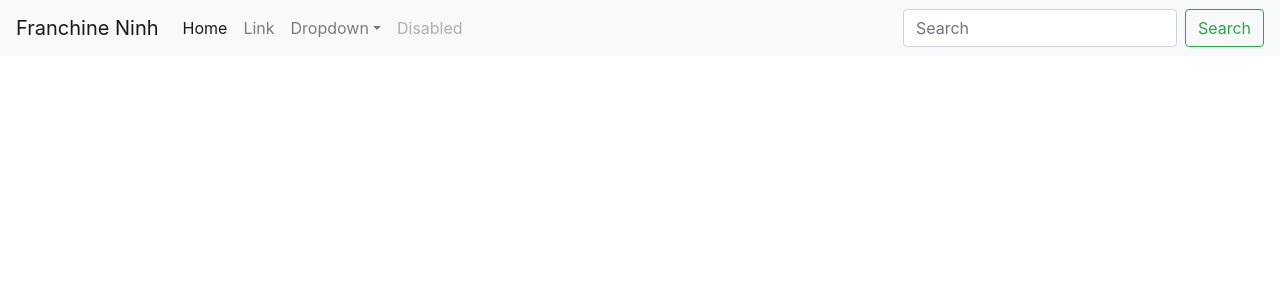
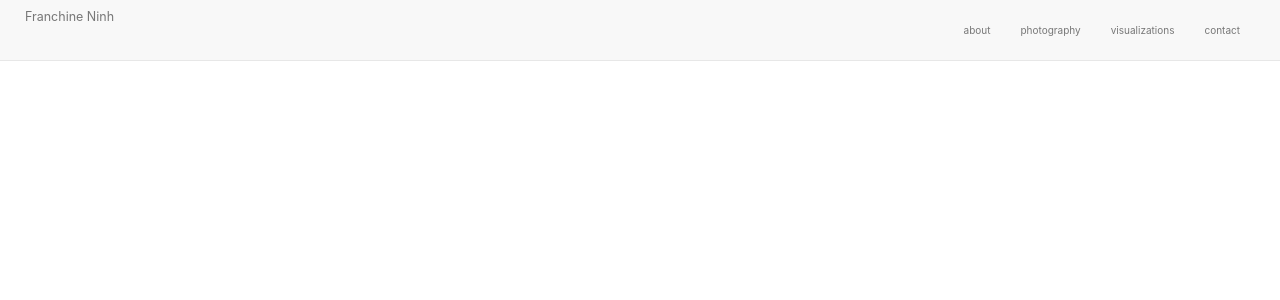
Before and after one commit to franchine/franchine.github.io, a React (Create React App) app: page / in a window 1280 px wide. Shown: the top 300 px of the page. Built offline with nearby package versions, Linux system fonts and the light colour scheme; the HTML template or start-up script is replaced by a standard one.

Commit message:
formatting navbar

```diff
--- a/public/index.html
+++ b/public/index.html
@@ -1,16 +1,30 @@
 <!DOCTYPE html>
 <html lang="en">
   <head>
-    <meta charset="utf-8">
-    <link rel="shortcut icon" href="%PUBLIC_URL%/favicon.ico">
-    <meta name="viewport" content="width=device-width, initial-scale=1, shrink-to-fit=no">
-    <meta name="theme-color" content="#000000">
+    <meta charset="utf-8" />
+    <link rel="shortcut icon" href="%PUBLIC_URL%/favicon.ico" />
+    <meta
+      name="viewport"
+      content="width=device-width, initial-scale=1, shrink-to-fit=no"
+    />
+    <meta name="theme-color" content="#000000" />
     <!--
       manifest.json provides metadata used when your web app is added to the
       homescreen on Android. See https://developers.google.com/web/fundamentals/web-app-manifest/
     -->
-    <link rel="manifest" href="%PUBLIC_URL%/manifest.json">
-    <link rel="stylesheet" href="https://maxcdn.bootstrapcdn.com/bootstrap/4.0.0/css/bootstrap.min.css" integrity="sha384-Gn5384xqQ1aoWXA+058RXPxPg6fy4IWvTNh0E263XmFcJlSAwiGgFAW/dAiS6JXm" crossorigin="anonymous">
+    <link rel="manifest" href="%PUBLIC_URL%/manifest.json" />
+    <link
+      rel="stylesheet"
+      href="https://maxcdn.bootstrapcdn.com/bootstrap/4.0.0/css/bootstrap.min.css"
+      integrity="sha384-Gn5384xqQ1aoWXA+058RXPxPg6fy4IWvTNh0E263XmFcJlSAwiGgFAW/dAiS6JXm"
+      crossorigin="anonymous"
+    />
+    <link
+      rel="stylesheet"
+      href="https://maxcdn.bootstrapcdn.com/bootstrap/3.3.7/css/bootstrap.min.css"
+      integrity="sha384-BVYiiSIFeK1dGmJRAkycuHAHRg32OmUcww7on3RYdg4Va+PmSTsz/K68vbdEjh4u"
+      crossorigin="anonymous"
+    />
 
     <!--
       Notice the use of %PUBLIC_URL% in the tags above.
@@ -25,9 +39,7 @@
   </head>
 
   <body>
-    <noscript>
-      You need to enable JavaScript to run this app.
-    </noscript>
+    <noscript> You need to enable JavaScript to run this app. </noscript>
     <div id="root"></div>
     <!--
       This HTML file is a template.
@@ -39,8 +51,25 @@
       To begin the development, run `npm start` or `yarn start`.
       To create a production bundle, use `npm run build` or `yarn build`.
     -->
-    <script src="https://code.jquery.com/jquery-3.2.1.slim.min.js" integrity="sha384-KJ3o2DKtIkvYIK3UENzmM7KCkRr/rE9/Qpg6aAZGJwFDMVNA/GpGFF93hXpG5KkN" crossorigin="anonymous"></script>
-<script src="https://cdnjs.cloudflare.com/ajax/libs/popper.js/1.12.9/umd/popper.min.js" integrity="sha384-ApNbgh9B+Y1QKtv3Rn7W3mgPxhU9K/ScQsAP7hUibX39j7fakFPskvXusvfa0b4Q" crossorigin="anonymous"></script>
-<script src="https://maxcdn.bootstrapcdn.com/bootstrap/4.0.0/js/bootstrap.min.js" integrity="sha384-JZR6Spejh4U02d8jOt6vLEHfe/JQGiRRSQQxSfFWpi1MquVdAyjUar5+76PVCmYl" crossorigin="anonymous"></script>
+
+    <script
+      src="https://code.jquery.com/jquery-3.2.1.slim.min.js"
+      integrity="sha384-KJ3o2DKtIkvYIK3UENzmM7KCkRr/rE9/Qpg6aAZGJwFDMVNA/GpGFF93hXpG5KkN"
+      crossorigin="anonymous"
+    ></script>
+    <script
+      src="https://cdnjs.cloudflare.com/ajax/libs/popper.js/1.12.9/umd/popper.min.js"
+      integrity="sha384-ApNbgh9B+Y1QKtv3Rn7W3mgPxhU9K/ScQsAP7hUibX39j7fakFPskvXusvfa0b4Q"
+      crossorigin="anonymous"
+    ></script>
+    <script
+      src="https://maxcdn.bootstrapcdn.com/bootstrap/4.0.0/js/bootstrap.min.js"
+      integrity="sha384-JZR6Spejh4U02d8jOt6vLEHfe/JQGiRRSQQxSfFWpi1MquVdAyjUar5+76PVCmYl"
+      crossorigin="anonymous"
+    ></script>
+    <script src="//cdnjs.cloudflare.com/ajax/libs/html5shiv/3.7.2/html5shiv.min.js"></script>
+    <script src="//cdnjs.cloudflare.com/ajax/libs/html5shiv/3.7.2/html5shiv-printshiv.min.js"></script>
+    <script src="//cdnjs.cloudflare.com/ajax/libs/es5-shim/3.4.0/es5-shim.js"></script>
+    <script src="//cdnjs.cloudflare.com/ajax/libs/es5-shim/3.4.0/es5-sham.js"></script>
   </body>
 </html>
--- a/src/App.js
+++ b/src/App.js
@@ -1,13 +1,13 @@
 import React, { Component } from 'react';
 import logo from './logo.svg';
 import './css/App.css';
-import Nav from './Nav';
+import MainNav from './MainNav';
 
 class App extends Component {
   render() {
     return (
       <div>
-        <Nav/>
+        <MainNav/>
         {/* <header className="App-header">
           <img src={logo} className="App-logo" alt="logo" />
           <p>
--- /dev/null
+++ b/src/MainNav.js
@@ -0,0 +1,118 @@
+// import React from 'react';
+
+// class Navigation extends React.Component {
+//   render() {
+//     return (
+//       <nav className="navbar navbar-expand-lg navbar-light bg-light">
+//         <a className="navbar-brand" href="/">Franchine Ninh</a>
+//         <button className="navbar-toggler" type="button" data-toggle="collapse" data-target="#navbarSupportedContent" aria-controls="navbarSupportedContent" aria-expanded="false" aria-label="Toggle navigation">
+//           <span className="navbar-toggler-icon"></span>
+//         </button>
+
+//         <div className="collapse navbar-collapse" id="navbarSupportedContent">
+//           <ul className="navbar-nav mr-auto">
+//             <li className="nav-item active">
+//               <a className="nav-link" href="/">Home <span className="sr-only">(current)</span></a>
+//             </li>
+//             <li className="nav-item">
+//               <a className="nav-link" href="/">Link</a>
+//             </li>
+//             <li className="nav-item dropdown">
+//               <a className="nav-link dropdown-toggle" href="/" id="navbarDropdown" role="button" data-toggle="dropdown" aria-haspopup="true" aria-expanded="false">
+//                 Dropdown
+//               </a>
+//               <div className="dropdown-menu" aria-labelledby="navbarDropdown">
+//                 <a className="dropdown-item" href="/">Action</a>
+//                 <a className="dropdown-item" href="/">Another action</a>
+//                 <div className="dropdown-divider"></div>
+//                 <a className="dropdown-item" href="/">Something else here</a>
+//               </div>
+//             </li>
+//             <li className="nav-item">
+//               <a className="nav-link disabled" href="/">Disabled</a>
+//             </li>
+//           </ul>
+//           <form className="form-inline my-2 my-lg-0">
+//             <input className="form-control mr-sm-2" type="search" placeholder="Search" aria-label="Search" />
+//             <button className="btn btn-outline-success my-2 my-sm-0" type="submit">Search</button>
+//           </form>
+//         </div>
+//       </nav>
+//     )
+//   }
+// }
+
+// export default Navigation;
+import React from "react";
+import { Navbar, Nav, NavItem, NavDropdown, MenuItem } from "react-bootstrap";
+import "./css/MainNav.css";
+
+class MainNav extends React.Component {
+  render() {
+    return (
+      <Navbar fixedTop>
+        <Navbar.Header>
+          <Navbar.Brand>
+            <a href="#home">Franchine Ninh</a>
+          </Navbar.Brand>
+        </Navbar.Header>
+        <Nav className="navItemContainer">
+          <NavItem eventKey={1} href="#aboutme">
+            about
+          </NavItem>
+          <NavItem eventKey={2} href="#photography">
+            photography
+          </NavItem>
+          <NavItem eventKey={3} href="#cs">
+            visualizations
+          </NavItem>
+          <NavItem eventKey={3} href="#contact">
+            contact
+          </NavItem>
+          {/* <NavDropdown eventKey={3} title="menu" id="basic-nav-dropdown">
+            <div id="dropdown-menu">
+              <MenuItem eventKey={3.1}>Action</MenuItem>
+              <MenuItem eventKey={3.2}>Another action</MenuItem>
+              <MenuItem eventKey={3.3}>Something else here</MenuItem>
+              <MenuItem divider />
+              <MenuItem eventKey={3.4}>Separated link</MenuItem>
+            </div>
+          </NavDropdown> */}
+        </Nav>
+      </Navbar>
+    );
+  }
+}
+
+export default MainNav;
+
+// class Nav extends React.Component {
+//   render() {
+//     return (
+//       <Navbar>
+//         <Navbar.Header>
+//           <Navbar.Brand>
+//             <a href="#home">Franchine Ninh</a>
+//           </Navbar.Brand>
+//         </Navbar.Header>
+//         <Nav>
+//           <NavItem eventKey={1} href="#">
+//             Link
+//           </NavItem>
+//           <NavItem eventKey={2} href="#">
+//             Link
+//           </NavItem>
+//           <NavDropdown eventKey={3} title="Dropdown" id="basic-nav-dropdown">
+//             <MenuItem eventKey={3.1}>Action</MenuItem>
+//             <MenuItem eventKey={3.2}>Another action</MenuItem>
+//             <MenuItem eventKey={3.3}>Something else here</MenuItem>
+//             <MenuItem divider />
+//             <MenuItem eventKey={3.4}>Separated link</MenuItem>
+//           </NavDropdown>
+//         </Nav>
+//       </Navbar>
+//     );
+//   }
+// }
+
+// export default Nav;
--- a/src/Nav.js
+++ /dev/null
@@ -1,79 +0,0 @@
-import React from 'react';
-
-class Navigation extends React.Component {
-  render() {
-    return (
-      <nav className="navbar navbar-expand-lg navbar-light bg-light">
-        <a className="navbar-brand" href="/">Franchine Ninh</a>
-        <button className="navbar-toggler" type="button" data-toggle="collapse" data-target="#navbarSupportedContent" aria-controls="navbarSupportedContent" aria-expanded="false" aria-label="Toggle navigation">
-          <span className="navbar-toggler-icon"></span>
-        </button>
-
-        <div className="collapse navbar-collapse" id="navbarSupportedContent">
-          <ul className="navbar-nav mr-auto">
-            <li className="nav-item active">
-              <a className="nav-link" href="/">Home <span className="sr-only">(current)</span></a>
-            </li>
-            <li className="nav-item">
-              <a className="nav-link" href="/">Link</a>
-            </li>
-            <li className="nav-item dropdown">
-              <a className="nav-link dropdown-toggle" href="/" id="navbarDropdown" role="button" data-toggle="dropdown" aria-haspopup="true" aria-expanded="false">
-                Dropdown
-              </a>
-              <div className="dropdown-menu" aria-labelledby="navbarDropdown">
-                <a className="dropdown-item" href="/">Action</a>
-                <a className="dropdown-item" href="/">Another action</a>
-                <div className="dropdown-divider"></div>
-                <a className="dropdown-item" href="/">Something else here</a>
-              </div>
-            </li>
-            <li className="nav-item">
-              <a className="nav-link disabled" href="/">Disabled</a>
-            </li>
-          </ul>
-          <form className="form-inline my-2 my-lg-0">
-            <input className="form-control mr-sm-2" type="search" placeholder="Search" aria-label="Search" />
-            <button className="btn btn-outline-success my-2 my-sm-0" type="submit">Search</button>
-          </form>
-        </div>
-      </nav>
-    )
-  }
-}
-
-export default Navigation;
-// import React, { Component } from "react";
-// import { Navbar, NavDropdown, NavItem, MenuItem } from "react-bootstrap";
-
-// class Nav extends Component {
-//   render() {
-//     const nav = (
-//       <div><Navbar>
-//         <Navbar.Header>
-//           <Navbar.Brand>
-//             <a href="#home">Franchine Ninh</a>
-//           </Navbar.Brand>
-//         </Navbar.Header>
-//         <Nav>
-//           <NavItem eventKey={1} href="#">
-//             Link
-//           </NavItem>
-//           <NavItem eventKey={2} href="#">
-//             Link
-//           </NavItem>
-//           <NavDropdown eventKey={3} title="Dropdown" id="basic-nav-dropdown">
-//             <MenuItem eventKey={3.1}>Action</MenuItem>
-//             <MenuItem eventKey={3.2}>Another action</MenuItem>
-//             <MenuItem eventKey={3.3}>Something else here</MenuItem>
-//             <MenuItem divider />
-//             <MenuItem eventKey={3.4}>Separated link</MenuItem>
-//           </NavDropdown>
-//         </Nav>
-//       </Navbar></div>
-//     );
-//     return {nav};
-//   }
-// }
-
-// export default Nav;
--- /dev/null
+++ b/src/css/MainNav.css
@@ -0,0 +1,38 @@
+.container{
+    max-width: none;
+}
+.container:after{
+    content: none;
+}
+.container:before{
+    content: none;
+}
+.navItemContainer{
+    flex-direction: row;
+}
+
+/* #basic-nav-dropdown{
+    float: left;
+    box-shadow: unset;
+    min-width: 200px
+}
+.navbar-nav.open.dropdown-menu{
+    position: absolute;
+    float: right;
+    min-width: 200px;
+
+}
+#dropdown-menu{
+    position: absolute;
+    float: right;
+    color: #555;
+    top: 55px;
+    font-family: -apple-system, BlinkMacSystemFont, "Segoe UI", "Roboto", "Oxygen",
+    "Ubuntu", "Cantarell", "Fira Sans", "Droid Sans", "Helvetica Neue",
+    sans-serif;
+    left: 20px;
+    min-width: 150px;
+}
+.dropdown-toggle::after{
+    content: none;
+} */
```
